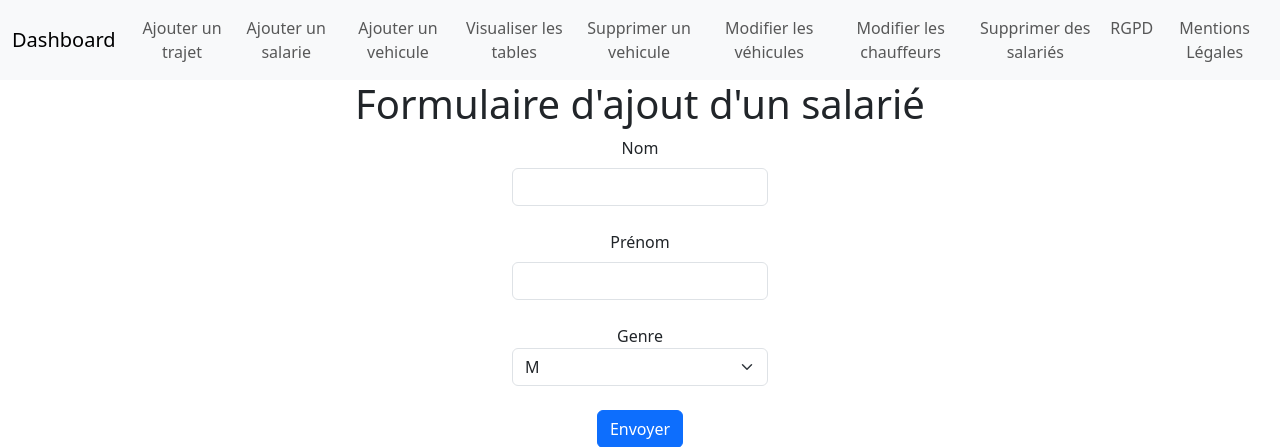
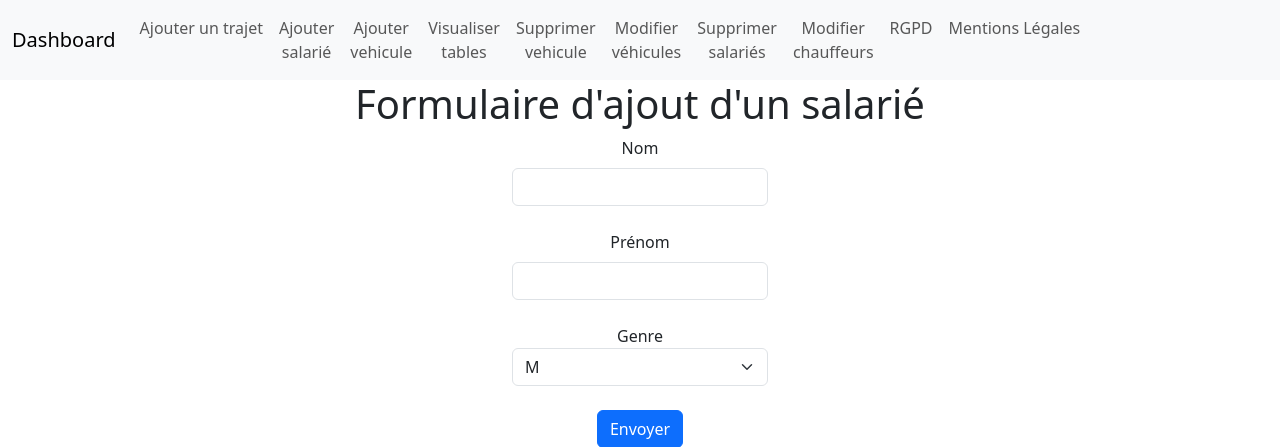
Before and after one commit to MelodyDuplaix/projet_flask, a Flask app: page /ajouter-salarie in a window 1280 px wide. Shown: the top 447 px of the page. Run offline with Flask 3, Linux system fonts and the light colour scheme; some libraries are stand-ins or nearby versions.

Commit message:
ajout mise en page supprimer chauffeurs

```diff
--- a/app.py
+++ b/app.py
@@ -236,6 +236,7 @@ class SearchForm(FlaskForm):
 # Formulaire de suppression
 class DeleteForm(FlaskForm):
     submit_delete = SubmitField('Supprimer')
+
 @app.route('/supprimer-salarie', methods=['GET', 'POST'])
 def supprimer_salarie():
     search_form = SearchForm()
--- a/templates/t_base.html
+++ b/templates/t_base.html
@@ -20,13 +20,13 @@
           <div class="collapse navbar-collapse" id="navbarNavAltMarkup">
             <div class="navbar-nav">
               <a class="nav-link " aria-current="page" href="/formulaire-saisie">Ajouter un trajet</a>
-              <a class="nav-link" href="/ajouter-salarie">Ajouter un salarie</a>
-              <a class="nav-link" href="/ajouter-vehicule">Ajouter un vehicule</a>
-              <a class="nav-link" href="/visualiser-donnees">Visualiser les tables</a>
-              <a class="nav-link" href="/supprimer-vehicule">Supprimer un vehicule</a>
-              <a class="nav-link" href="/modifier_vehicule">Modifier les véhicules</a>
-              <a class="nav-link" href="/modifier-chauffeur">Modifier les chauffeurs</a>
-              <a class="nav-link" href="/supprimer-salarie">Supprimer des salariés</a>
+              <a class="nav-link" href="/ajouter-salarie">Ajouter<br>salarié</a>
+              <a class="nav-link" href="/ajouter-vehicule">Ajouter<br>vehicule</a>
+              <a class="nav-link" href="/visualiser-donnees">Visualiser<br>tables</a>
+              <a class="nav-link" href="/supprimer-vehicule">Supprimer<br>vehicule</a>
+              <a class="nav-link" href="/modifier_vehicule">Modifier<br>véhicules</a>
+              <a class="nav-link" href="/supprimer-salarie">Supprimer<br>salariés</a>
+              <a class="nav-link" href="/modifier-chauffeur">Modifier<br>chauffeurs</a>
               <a class="nav-link" href="/rgpd">RGPD</a>
               <a class="nav-link" href="/mentions-legales">Mentions Légales</a>
             </div>
```
Also changed, not shown: templates/t_supprimer_salarie.html (added, +62 -0 lines).
